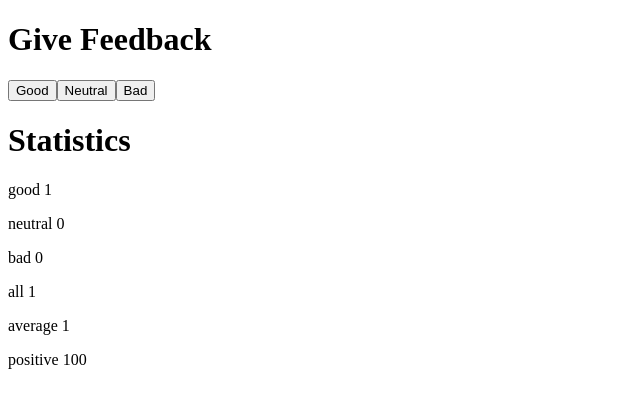
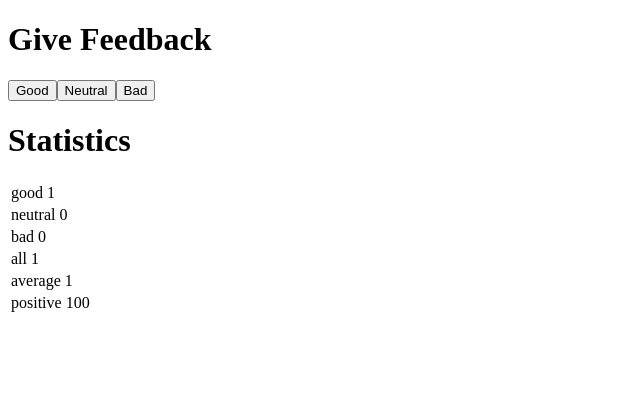
Before and after one commit to JohnWJackson/Fullstackopen-Part1, a React (Create React App) app in the folder 1.6_unicafe/1.6_unicafe/: page / in a window 1280 px wide. Both pictures are taken after a click on the button "Good". Shown: the top 408 px of the page, without its empty margins (0-640 px from the left). Built offline with nearby package versions, Linux system fonts and the light colour scheme.

Commit message:
1.11 statistics now displayed in an HTML table

```diff
--- a/1.6_unicafe/1.6_unicafe/src/App.js
+++ b/1.6_unicafe/1.6_unicafe/src/App.js
@@ -7,7 +7,7 @@
 );
 
 const StatisticLine = (props) => (
-  <p>{props.text} {props.value}</p>
+  <td>{props.text} {props.value}</td>
 )
 
 const Header = (props) => (
@@ -18,14 +18,28 @@
   const total = good + neutral + bad;
   if (total == 0) return <div><h4>No feedback given.</h4></div>
   return (
-    <div>
+    <table>
+      <tbody>
+        <tr>
           <StatisticLine text="good" value={good} />
+        </tr>
+        <tr>
           <StatisticLine text="neutral" value={neutral} />
+        </tr>
+        <tr>
           <StatisticLine text="bad" value={bad} />
+        </tr>
+        <tr>
           <StatisticLine text="all" value={total} />
+        </tr>
+        <tr>
           <StatisticLine text="average" value={(good + neutral - bad) / total} />
+        </tr>
+        <tr>
           <StatisticLine text="positive" value={(good / total) * 100} />
-    </div>
+        </tr>
+      </tbody>
+    </table>
   );
 }
 
```
Lines whose indentation alone changed are shown as unchanged.
